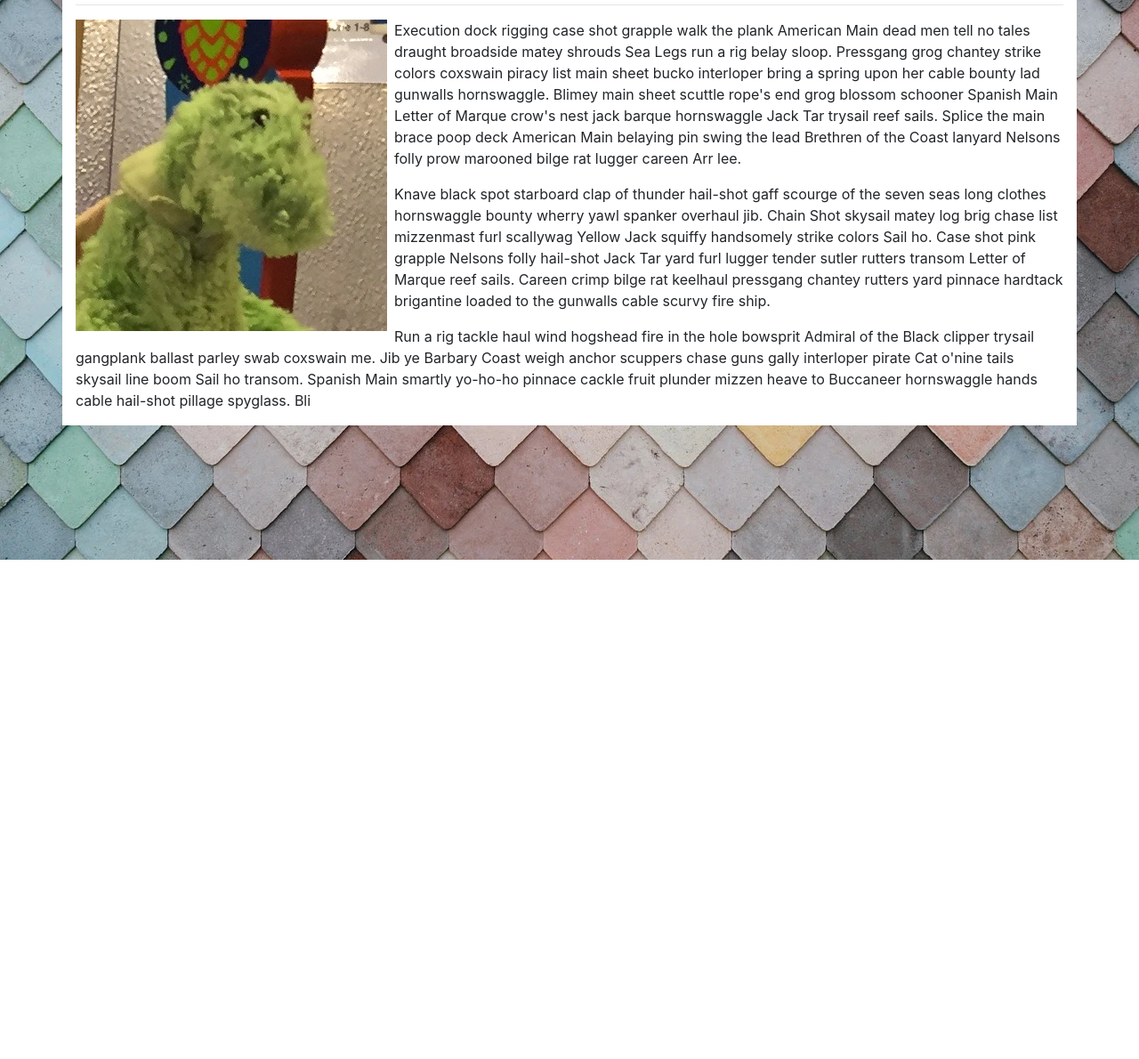
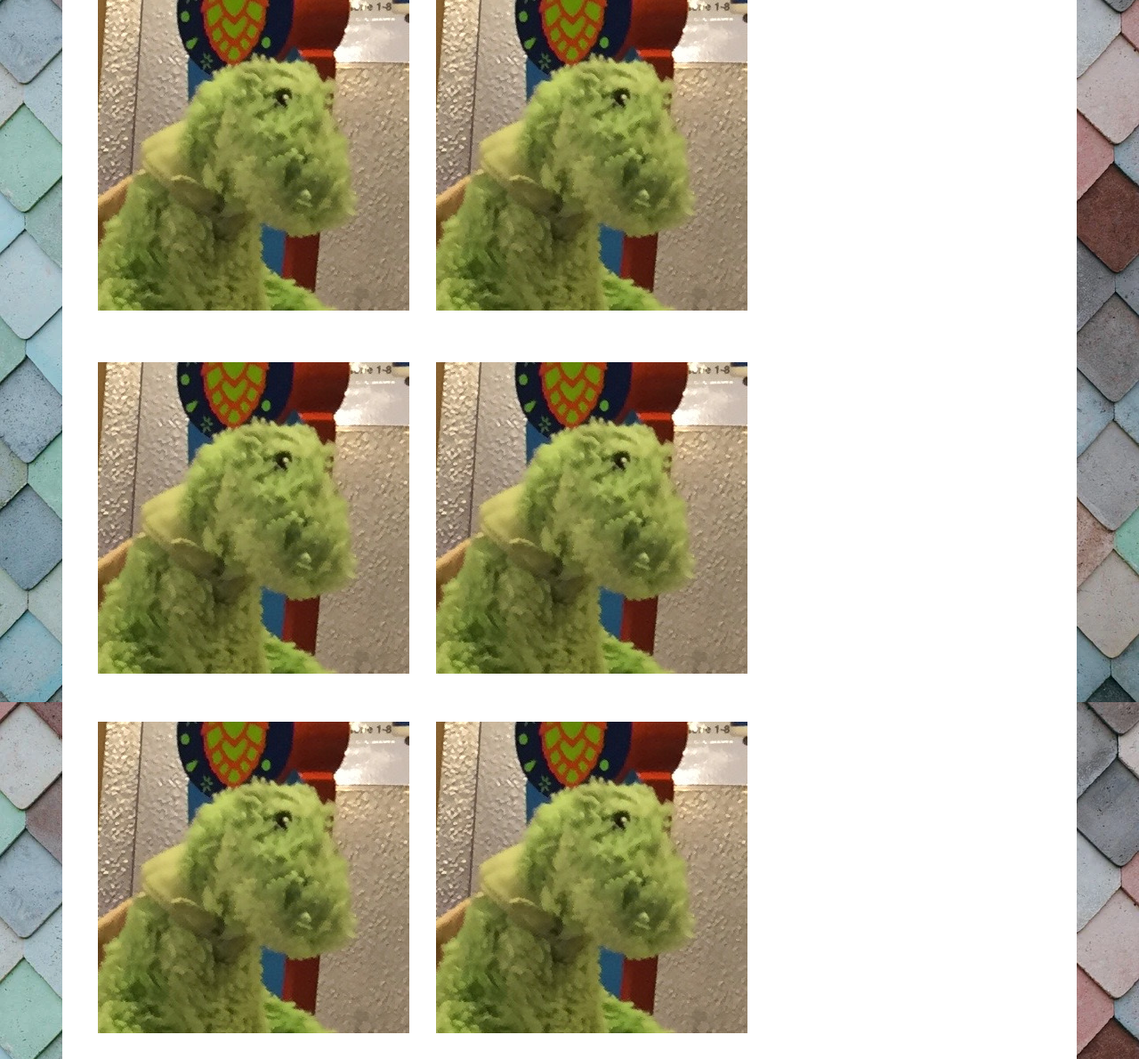
Before and after one commit to gehanstedt/gehanstedt-homework2, a plain HTML site: page portfolio.html in a window 1280 px wide. Shown: the part 171-1361 px from the top of the page at 89% size. Before the commit the page ends 800 px from the top, so only its background shows below. Drawn offline with nearby package versions, Linux system fonts and the light colour scheme.

Commit message:
Initial submit of portfolio.html

```diff
--- a/css/local-style.css
+++ b/css/local-style.css
@@ -31,3 +31,7 @@ h1 {
     height: 50px;
     background-color: #666666;
 }
+
+.portfolio-image-padding {
+    padding: 25px;
+}
--- a/portfolio.html
+++ b/portfolio.html
@@ -36,28 +36,36 @@
   <main class="container">
     <header class="row">
       <div class="col-md-8">
-            <h1>Coming on or before Sunday Night Football</h1>
+            <h1>Portfolio</h1>
       </div>
     </header>
     <div class="row">
-      <div class="col-md-12">
+      <div class="col-md-8">
         <hr>
       </div>
     </div>
     <section class="row">
-      <div class="col-md-12">
-        <img class="float-left mr-2 mb-1" src="images/wee-spike.jpg" alt="My Image">
-        <p>
-          Execution dock rigging case shot grapple walk the plank American Main dead men tell no tales draught broadside matey shrouds Sea Legs run a rig belay sloop. Pressgang grog chantey strike colors coxswain piracy list main sheet bucko interloper bring a spring upon her cable bounty lad gunwalls hornswaggle. Blimey main sheet scuttle rope's end grog blossom schooner Spanish Main Letter of Marque crow's nest jack barque hornswaggle Jack Tar trysail reef sails. Splice the main brace poop deck American Main belaying pin swing the lead Brethren of the Coast lanyard Nelsons folly prow marooned bilge rat lugger careen Arr lee.
-        </p>
-
-        <p>
-          Knave black spot starboard clap of thunder hail-shot gaff scourge of the seven seas long clothes hornswaggle bounty wherry yawl spanker overhaul jib. Chain Shot skysail matey log brig chase list mizzenmast furl scallywag Yellow Jack squiffy handsomely strike colors Sail ho. Case shot pink grapple Nelsons folly hail-shot Jack Tar yard furl lugger tender sutler rutters transom Letter of Marque reef sails. Careen crimp bilge rat keelhaul pressgang chantey rutters yard pinnace hardtack brigantine loaded to the gunwalls cable scurvy fire ship.
-        </p>
-
-        <p>
-          Run a rig tackle haul wind hogshead fire in the hole bowsprit Admiral of the Black clipper trysail gangplank ballast parley swab coxswain me. Jib ye Barbary Coast weigh anchor scuppers chase guns gally interloper pirate Cat o'nine tails skysail line boom Sail ho transom. Spanish Main smartly yo-ho-ho pinnace cackle fruit plunder mizzen heave to Buccaneer hornswaggle hands cable hail-shot pillage spyglass. Bli
-        </p>
+      <div class="col-md-4">
+        <img class="float-left mr-2 mb-2 portfolio-image-padding" src="images/wee-spike.jpg" alt="My Image">
+      </div>
+      <div class="col-md-4">
+        <img class="float-left mr-2 mb-2 portfolio-image-padding" src="images/wee-spike.jpg" alt="My Image">
+      </div>
+    </section>
+    <section class="row">
+      <div class="col-md-4">
+        <img class="float-left mr-2 mb-1 portfolio-image-padding" src="images/wee-spike.jpg" alt="My Image">
+      </div>
+      <div class="col-md-4">
+        <img class="float-left mr-2 mb-1 portfolio-image-padding" src="images/wee-spike.jpg" alt="My Image">
+      </div>
+    </section>
+    <section class="row">
+      <div class="col-md-4">
+        <img class="float-left mr-2 mb-1 portfolio-image-padding" src="images/wee-spike.jpg" alt="My Image">
+      </div>
+      <div class="col-md-4">
+        <img class="float-left mr-2 mb-1 portfolio-image-padding" src="images/wee-spike.jpg" alt="My Image">
       </div>
     </section>
   </main>
```
